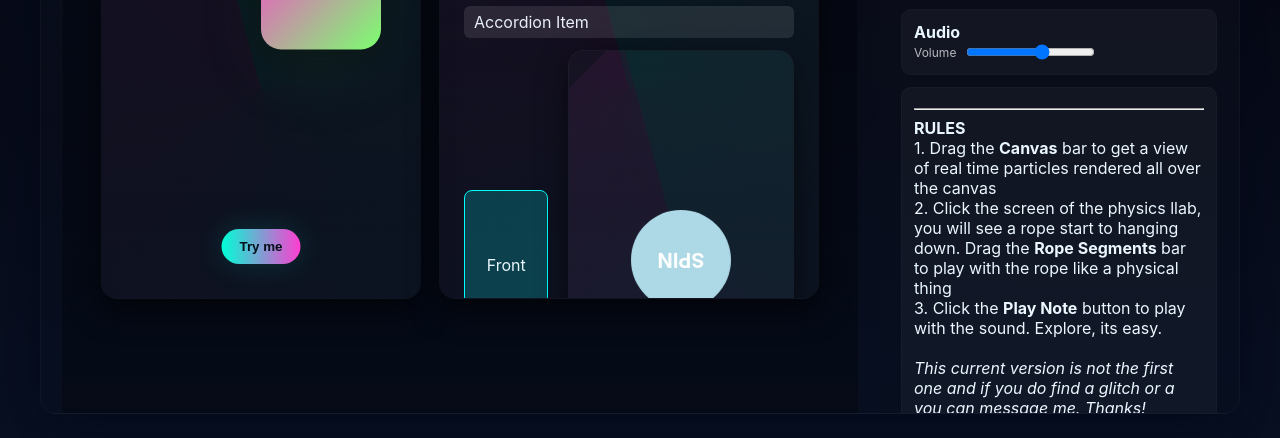
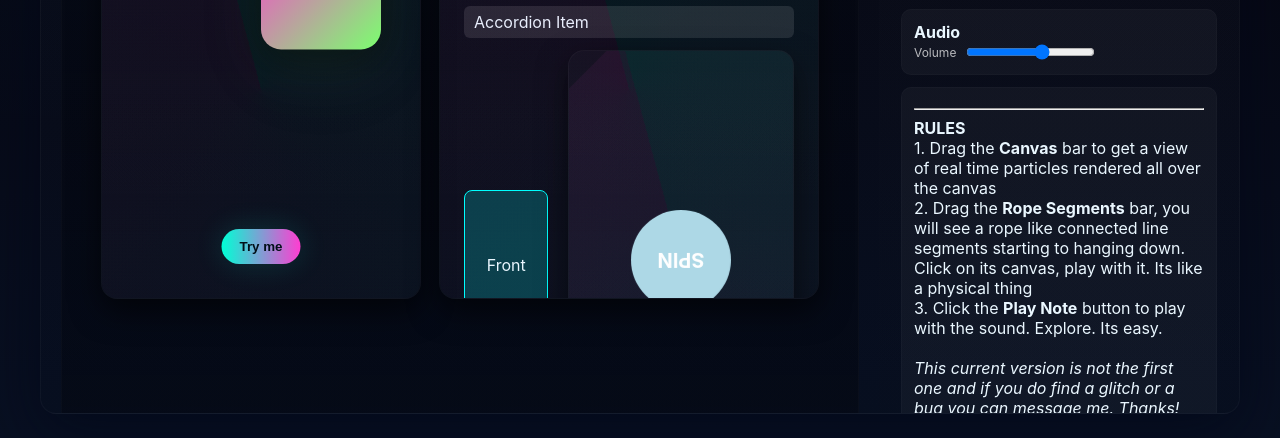
Before and after one commit to BoliverYumnam/htmlcssjsdemonstration, a plain HTML site: page index.html in a window 1280 px wide. Shown: the part 362-800 px from the top of the page. Drawn offline with Linux system fonts and the light colour scheme.

Commit message:
15th Commit

```diff
--- a/index.html
+++ b/index.html
@@ -473,10 +473,10 @@ body{
         <div style="font-weight:700">RULES</div>
         <div >
           1. Drag the <b>Canvas</b> bar to get a view of real time particles rendered all over the canvas<br>
-          2. Click the screen of the physics llab, you will see a rope start to hanging down. Drag the <b>Rope Segments</b> bar to play with the rope like a physical thing<br>
-          3. Click the <b>Play Note</b> button to play with the sound. Explore, its easy. <br>
+          2. Drag the <b>Rope Segments</b> bar, you will see a rope like connected line segments starting to hanging down. Click on its canvas, play with it. Its like a physical thing<br>
+          3. Click the <b>Play Note</b> button to play with the sound. Explore. Its easy. <br>
           <br>
-          <i>This current version is not the first one and if you do find a glitch or a  you can message me. Thanks!<br>
+          <i>This current version is not the first one and if you do find a glitch or a bug you can message me. Thanks!<br>
           Refresh the page if you find a bug. </i>
 
         </div>
```
